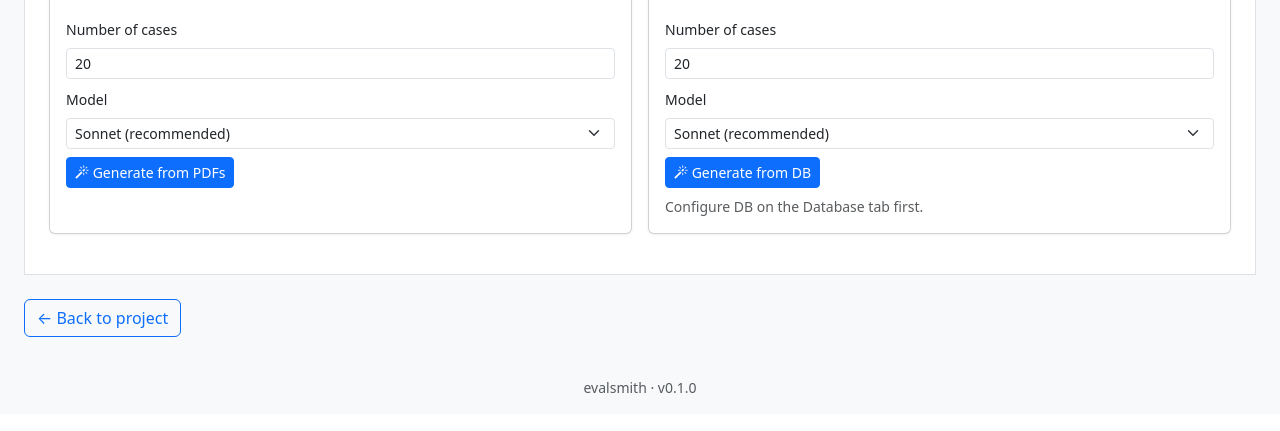
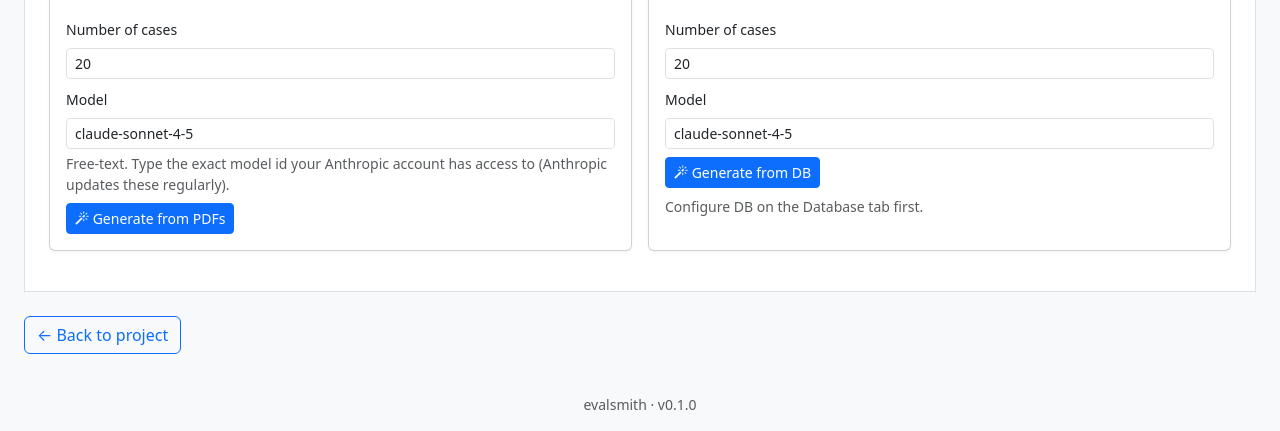
Before and after one commit to Akshay00008/evalsmith-, a FastAPI app: template web/templates/upload.html in a window 1280 px wide. Shown: the part 615-1046 px from the top of the page. Before the commit the page ends 1008 px from the top, so only its background shows below. Run offline with FastAPI, Linux system fonts and the light colour scheme; the template is opened without the code that fills it, so the values that code supplies are empty; some libraries are stand-ins or nearby versions.

Commit message:
Fix invalid Anthropic model ids; make model field user-editable
The placeholder model ids I'd seeded throughout the codebase
(claude-sonnet-4-6, claude-opus-4-7) don't resolve on the live
Anthropic API — they return 404 'model_not_found'. The user hit
this when trying auto-generate.

Mapping applied across 15 files (lib/, web/, webui/, recipes/, seeds/,
knowledge/, tests/, docs/):

  claude-sonnet-4-6  ->  claude-sonnet-4-5   (real, current)
  claude-opus-4-7    ->  claude-opus-4-1     (real, current)
  claude-haiku-4-5   ->  kept (already real)

Also made the model field user-editable in both UIs so future
Anthropic model rotations don't require code changes:

- web/templates/upload.html: <select> -> <input list="anthropic-models">
  with a shared <datalist> at the top providing autocomplete for the
  six most common Anthropic model ids (current 4.x naming + legacy
  3-5/3 snapshot ids). Free-text input means users can punch in
  whatever id their account supports.

- webui/pages/3_*.py: st.selectbox -> st.text_input with help text
  listing common ids.

The registry pricing table in lib/registry.py uses the new keys.
Unknown model ids fall through to a default $1/$5 per-1M estimate so
cost projections still work for novel models.

48/48 tests still passing; audit OK; all web/webui Python parses.

```diff
--- a/lib/domains/code_assistant.py
+++ b/lib/domains/code_assistant.py
@@ -35,5 +35,5 @@ CODE_ASSISTANT_DOMAIN = DomainProfile(
         "Before suggesting changes, identify the relevant tests; before destructive "
         "operations (rm, force-push, drop table), confirm explicitly."
     ),
-    seed_model="claude-sonnet-4-6",
+    seed_model="claude-sonnet-4-5",
 )
--- a/lib/eval_gen.py
+++ b/lib/eval_gen.py
@@ -209,7 +209,7 @@ def generate_from_db(
     project_dir: Path,
     *,
     n_cases: int = 20,
-    model: str = "claude-sonnet-4-6",
+    model: str = "claude-sonnet-4-5",
     seed: int = 42,
     dialect: str = "ANSI SQL",
 ) -> GenerationResult:
--- a/lib/registry.py
+++ b/lib/registry.py
@@ -89,8 +89,8 @@ _PRICING_USD_PER_1M = {
     # Approximate ballpark numbers. The replay verifier compares within
     # ±10% so small pricing drifts don't invalidate prior runs.
     "claude-haiku-4-5":   {"in": 1.0,  "out": 5.0},
-    "claude-sonnet-4-6":  {"in": 3.0,  "out": 15.0},
-    "claude-opus-4-7":    {"in": 15.0, "out": 75.0},
+    "claude-sonnet-4-5":  {"in": 3.0,  "out": 15.0},
+    "claude-opus-4-1":    {"in": 15.0, "out": 75.0},
     "gpt-4o-mini":        {"in": 0.15, "out": 0.6},
     "gpt-4o":             {"in": 2.5,  "out": 10.0},
 }
--- a/lib/schemas/judge.py
+++ b/lib/schemas/judge.py
@@ -15,7 +15,7 @@ class JudgeSpec(BaseModel):
     """The judge configuration. Pinned per Mission so a re-run uses the
     *same* judge — otherwise we can't compare trials across iterations."""
     judge_id: str
-    model: str = "claude-sonnet-4-6"
+    model: str = "claude-sonnet-4-5"
     system_prompt: str
     # The output schema the judge must produce. We constrain to a small
     # enum to keep aggregation deterministic; free-form rationale is
--- a/lib/schemas/variant.py
+++ b/lib/schemas/variant.py
@@ -98,7 +98,7 @@ class VariantDiff(BaseModel):
     a time. The Operator materializes a full Variant by applying the diff."""
     parent_variant_id: str
     technique_family: TechniqueFamily
-    # JSON-pointer-ish keys. Example: {"prompt.system": "...", "generation.model": "claude-sonnet-4-6"}.
+    # JSON-pointer-ish keys. Example: {"prompt.system": "...", "generation.model": "claude-sonnet-4-5"}.
     # The applier in lib/variants.py walks the dotted keys.
     field_changes: dict[str, Any]
     rationale_note: str = ""
--- a/recipes/rag_qa.json
+++ b/recipes/rag_qa.json
@@ -15,7 +15,7 @@
   ],
   "default_domain": "search_qa",
   "default_judge": {
-    "model": "claude-sonnet-4-6",
+    "model": "claude-sonnet-4-5",
     "score_kind": "likert_5",
     "system_prompt": "You are an evaluator scoring RAG QA outputs. Score 1-5: 5=fully correct AND cited; 4=correct but missing citations; 3=mostly correct; 2=partially correct; 1=wrong/hallucinated. Return JSON {score:int, rationale:str}."
   }
--- a/web/api.py
+++ b/web/api.py
@@ -233,7 +233,7 @@ async def generate_from_corpus_route(
 async def generate_from_db_route(
     name: str,
     n_cases: int = Form(20),
-    model: str = Form("claude-sonnet-4-6"),
+    model: str = Form("claude-sonnet-4-5"),
 ):
     """Use the project's schema + sample rows; LLM writes NL→SQL pairs."""
     try:
--- a/web/services.py
+++ b/web/services.py
@@ -270,7 +270,7 @@ def generate_eval_from_corpus(name: str, *, n_cases: int = 20, model: str = "cla
     return _gen_result_to_dict(result)
 
 
-def generate_eval_from_db(name: str, *, n_cases: int = 20, model: str = "claude-sonnet-4-6") -> dict:
+def generate_eval_from_db(name: str, *, n_cases: int = 20, model: str = "claude-sonnet-4-5") -> dict:
     """LLM-generate NL → SQL pairs from the project's DB schema + sample rows."""
     import sys
     sys.path.insert(0, str(framework_root()))
--- a/web/templates/upload.html
+++ b/web/templates/upload.html
@@ -10,6 +10,19 @@
 </nav>
 
 <h1><i class="bi bi-upload"></i> Upload data</h1>
+
+<!-- Shared autocomplete list for the model-name inputs below.
+     Anthropic releases new model snapshots regularly and renames older ones,
+     so we keep the model input free-text and only suggest current likely-good
+     names. Update this list when Anthropic ships a new model. -->
+<datalist id="anthropic-models">
+    <option value="claude-haiku-4-5"></option>
+    <option value="claude-sonnet-4-5"></option>
+    <option value="claude-opus-4-1"></option>
+    <option value="claude-3-5-sonnet-20241022"></option>
+    <option value="claude-3-5-haiku-20241022"></option>
+    <option value="claude-3-opus-20240229"></option>
+</datalist>
 
 <!-- Tabs for the three independent upload categories -->
 <ul class="nav nav-tabs mt-3" role="tablist">
@@ -67,11 +80,10 @@
                         </div>
                         <div class="mb-2">
                             <label class="form-label small">Model</label>
-                            <select id="gen-corpus-model" class="form-select form-select-sm">
-                                <option value="claude-haiku-4-5">Haiku (cheap)</option>
-                                <option value="claude-sonnet-4-6" selected>Sonnet (recommended)</option>
-                                <option value="claude-opus-4-7">Opus (best, expensive)</option>
-                            </select>
+                            <input id="gen-corpus-model" class="form-control form-control-sm"
+                                   list="anthropic-models" value="claude-sonnet-4-5"
+                                   placeholder="e.g. claude-sonnet-4-5">
+                            <div class="form-text">Free-text. Type the exact model id your Anthropic account has access to (Anthropic updates these regularly).</div>
                         </div>
                         <button class="btn btn-sm btn-primary"
                                 onclick="generateEvalSet('corpus')"
@@ -96,11 +108,9 @@
                         </div>
                         <div class="mb-2">
                             <label class="form-label small">Model</label>
-                            <select id="gen-db-model" class="form-select form-select-sm">
-                                <option value="claude-haiku-4-5">Haiku</option>
-                                <option value="claude-sonnet-4-6" selected>Sonnet (recommended)</option>
-                                <option value="claude-opus-4-7">Opus</option>
-                            </select>
+                            <input id="gen-db-model" class="form-control form-control-sm"
+                                   list="anthropic-models" value="claude-sonnet-4-5"
+                                   placeholder="e.g. claude-sonnet-4-5">
                         </div>
                         <button class="btn btn-sm btn-primary" onclick="generateEvalSet('db')">
                             <i class="bi bi-magic"></i> Generate from DB
--- a/webui/headless_optimizer.py
+++ b/webui/headless_optimizer.py
@@ -94,8 +94,8 @@ def _arm_model_swaps() -> list[tuple[str, Callable[[Variant], dict]]]:
     """Cycle through models from cheapest to strongest. Auditor will block
     if cost projection breaks the budget."""
     return [
-        ("Try Sonnet (mid-tier)", lambda v: {"generation.model": "claude-sonnet-4-6"}),
-        ("Try Opus (top-tier)",   lambda v: {"generation.model": "claude-opus-4-7"}),
+        ("Try Sonnet (mid-tier)", lambda v: {"generation.model": "claude-sonnet-4-5"}),
+        ("Try Opus (top-tier)",   lambda v: {"generation.model": "claude-opus-4-1"}),
         ("Try Haiku (cheapest)",  lambda v: {"generation.model": "claude-haiku-4-5"}),
     ]
 
```
Also changed, not shown: tests/test_bandit_and_doom_loop.py (+4 -4 lines), webui/pages/3_📁_Upload_Data.py (+10 -4 lines), .claude/commands/plan.md, 2 other files.
